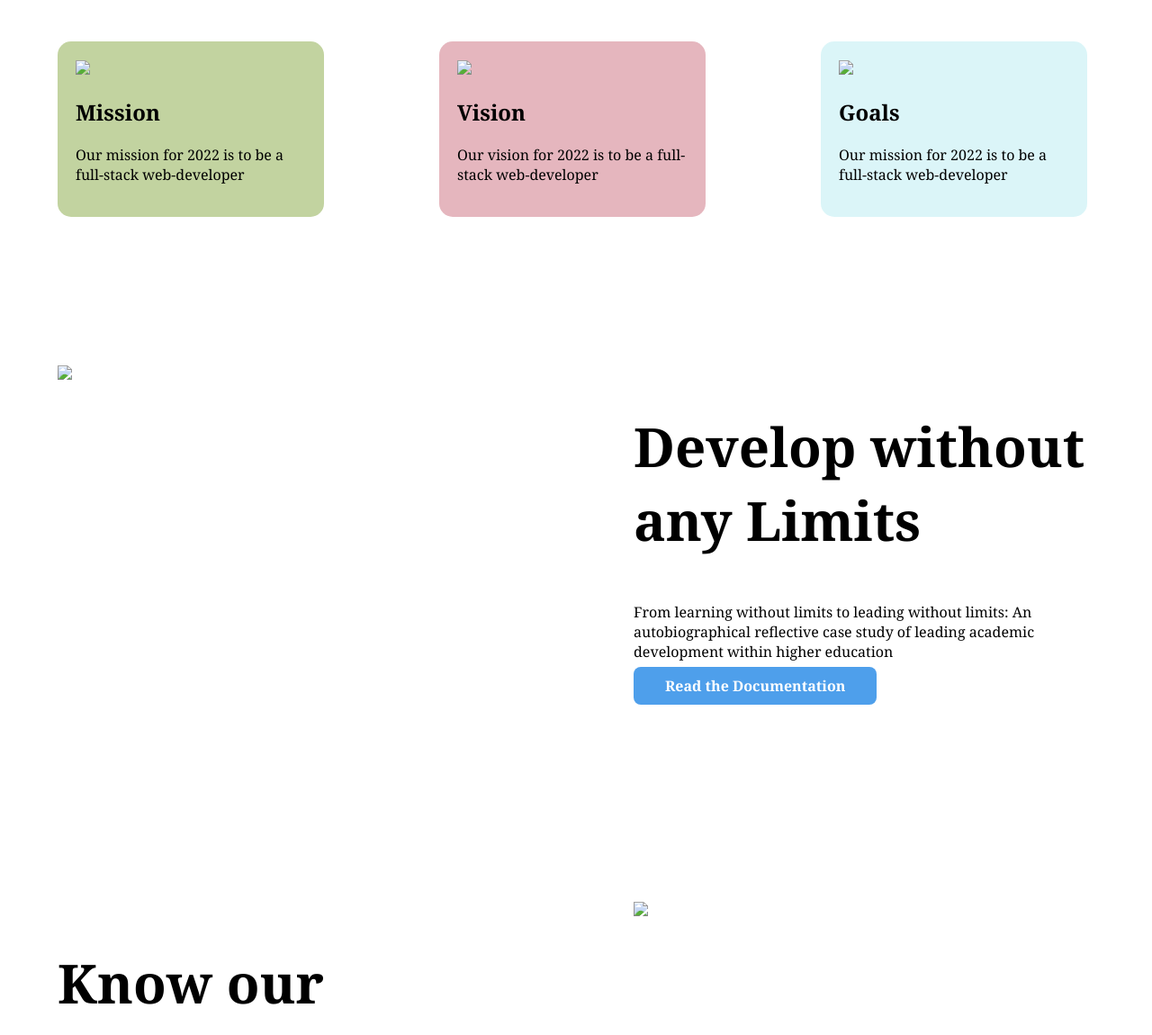
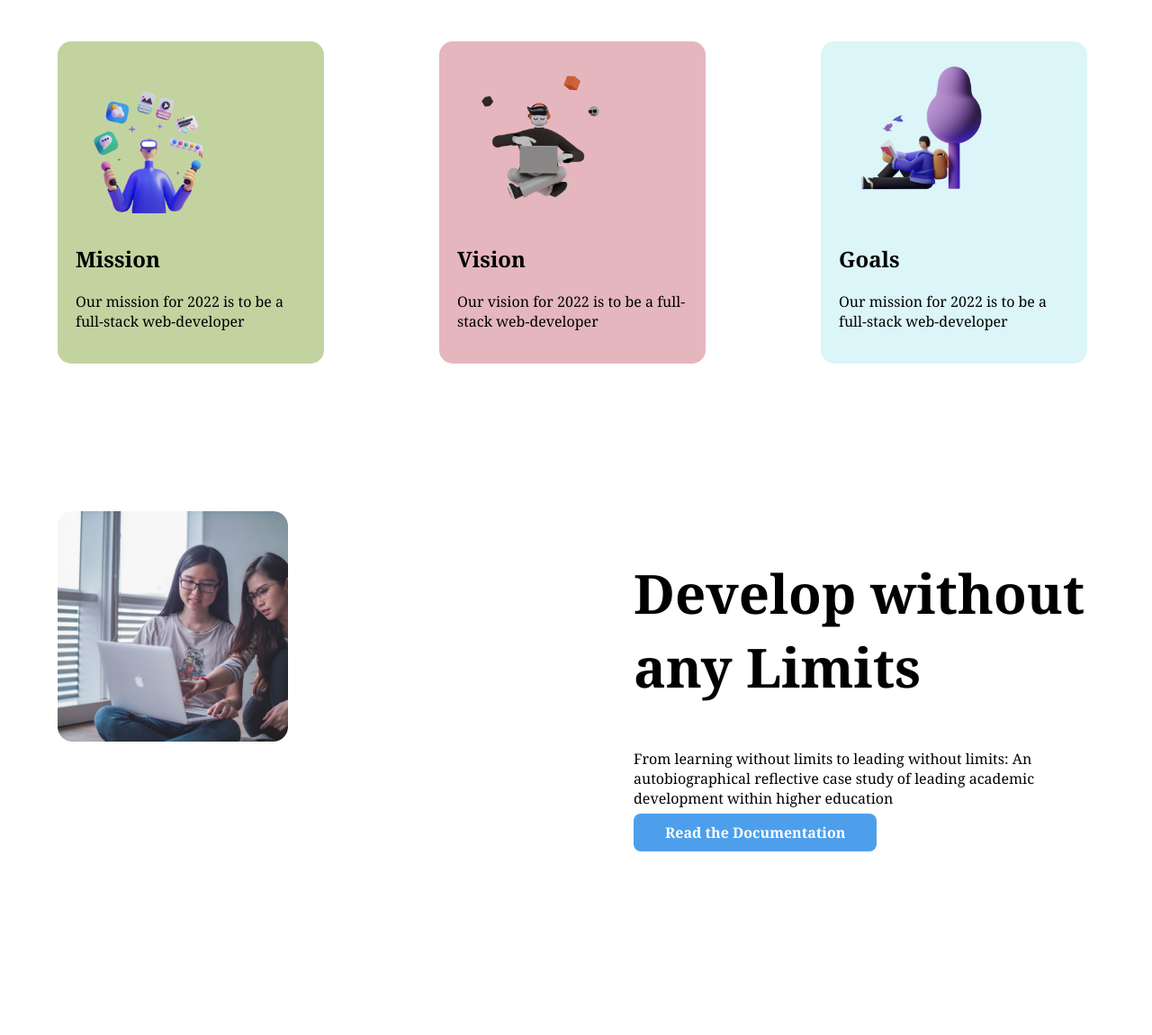
Before and after one commit to AfParvez/Assignment-1, a plain HTML site: page index.html in a window 1280 px wide. Shown: the part 757-1907 px from the top of the page at 90% size. Drawn offline with Linux system fonts and the light colour scheme; the site is published under a folder, as on GitHub Pages, so addresses that start at the root find nothing.

Commit message:
picture problem solve

```diff
--- a/index.html
+++ b/index.html
@@ -35,19 +35,19 @@
         </div>
         <div class="flexible-container">
             <div id="mission" class=" missions picture">
-                <img src="/images/illustrators/illustrator-1.png">
+                <img src="images/illustrators/illustrator-1.png">
                 <h2>Mission</h2>
                 <p>Our mission for 2022 is to be a full-stack web-developer</p>
             </div>
 
             <div id="vision" class="missions picture">
-                <img src="/images/illustrators/illustrator-2.png">
+                <img src="images/illustrators/illustrator-2.png">
                 <h2>Vision</h2>
                 <p>Our vision for 2022 is to be a full-stack web-developer</p>
             </div>
 
             <div id="goals" class="missions picture">
-                <img src="/images/illustrators/illustrator-3.png">
+                <img src="images/illustrators/illustrator-3.png">
                 <h2>Goals</h2>
                 <p>Our mission for 2022 is to be a full-stack web-developer</p>
             </div>
@@ -56,7 +56,7 @@
     <section>
         <div class="flexible-container">
             <div class="half-width">
-                <img src="/images/pictures/coding.png">
+                <img src="images/pictures/coding.png">
             </div>
             <div class="half-width">
                 <h1>Develop without any Limits</h1>
@@ -80,7 +80,7 @@
                     more</a>
             </div>
             <div class="half-width">
-                <img src="/images/pictures/project.png">
+                <img src="images/pictures/project.png">
             </div>
         </div>
     </section>
@@ -97,7 +97,7 @@
                 <a class="button" target="_blank" href="https://www.youtube.com/watch?v=GisH_dkOehg">Tutorial</a>
             </div>
             <div class="half-width">
-                <img src="/images/alexa-removebg-preview.png">
+                <img src="images/alexa-removebg-preview.png">
             </div>
         </div>
     </section>
```
